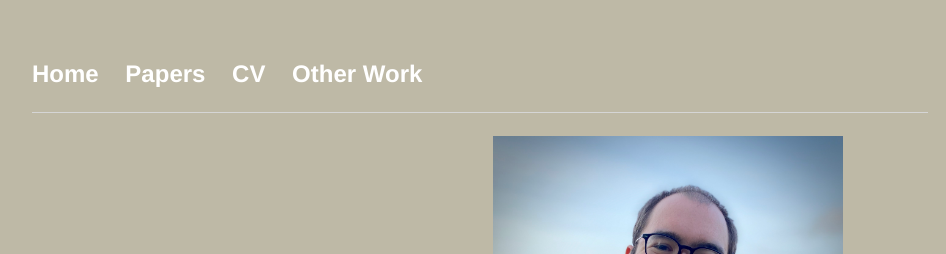
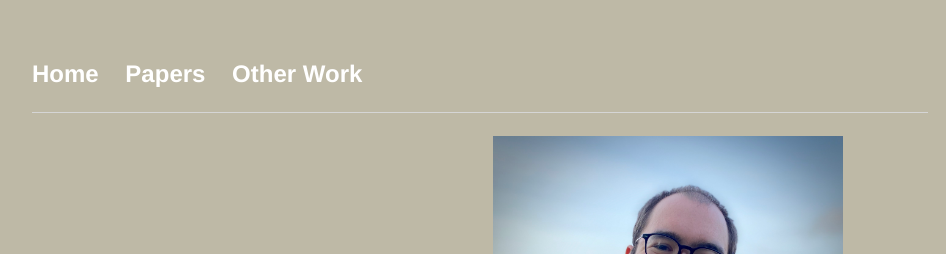
Before and after one commit to csbrasnett/csbrasnett.github.io, a Jekyll site: the page built from index.html, in a window 1280 px wide. Shown: the top 254 px of the page, without its empty margins (160-1106 px from the left). Built offline with Jekyll 4.4.1, drawn with Linux system fonts in a browser that asks for light colours.

Commit message:
removed cv from navigation while still under development

```diff
--- a/_layouts/default.html
+++ b/_layouts/default.html
@@ -10,7 +10,7 @@
 	    		<ul>
 	        		<li><a href="/">Home</a></li>
     				<li><a href="/papers">Papers</a></li>
-	        		<li><a href="/asset/cv.pdf">CV</a></li>
+	        		<!-- <li><a href="/asset/cv.pdf">CV</a></li>-->
 	        		<li><a href="/other_work">Other Work</a></li>
 	    		</ul>
 			</nav>
```
